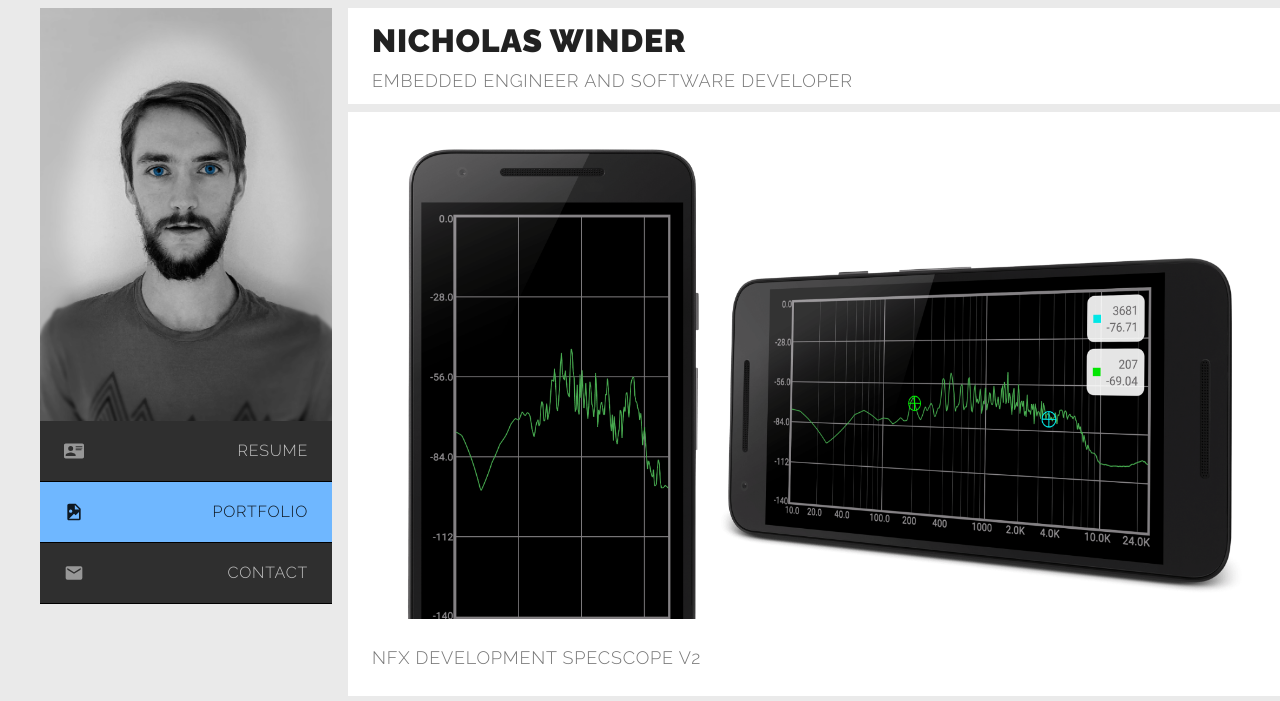
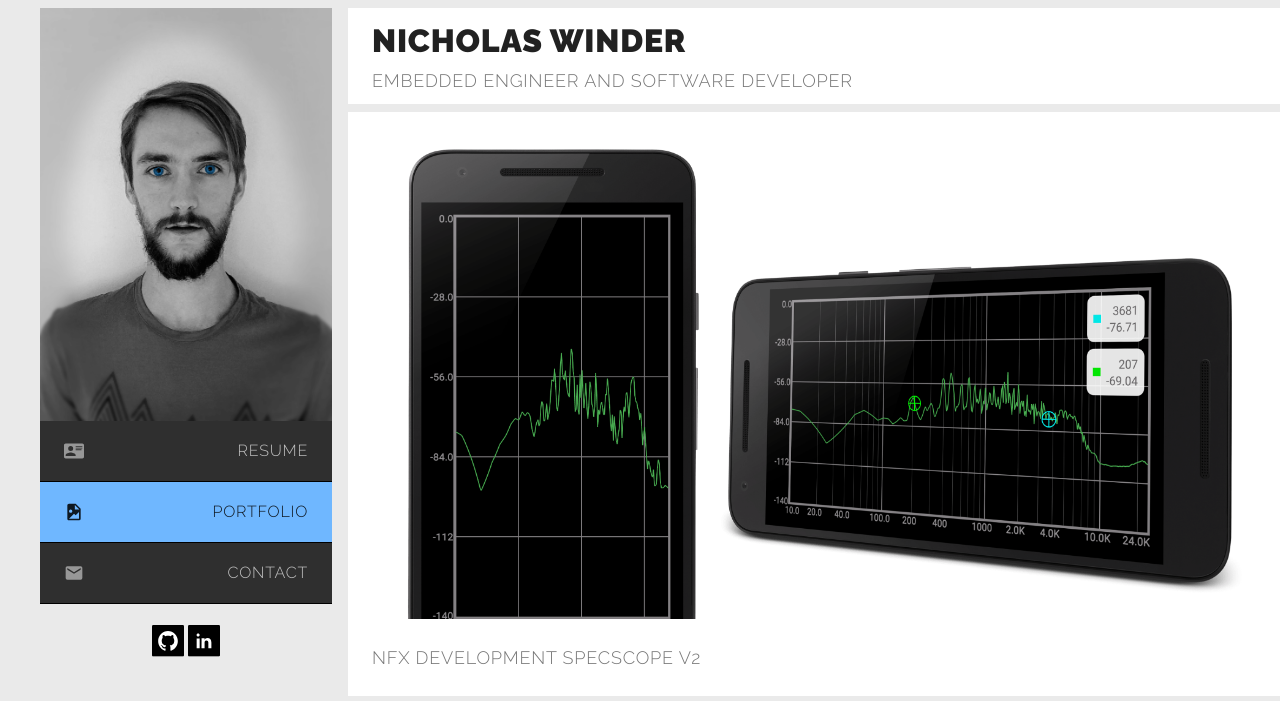
Before and after one commit to nickwinder/resume, a plain HTML site: page portfolio.html in a window 1280 px wide. Shown: the top 701 px of the page. Drawn offline with nearby package versions, Linux system fonts and the light colour scheme.

Commit message:
Added social media links

```diff
--- a/css/main.css
+++ b/css/main.css
@@ -269,6 +269,33 @@ a {
 
 .navigation-icon-svg-highlighted {
     fill: var(--primary-text-color);
+}
+
+.social {
+    position: relative;
+    height: 80px;
+}
+
+.social-links {
+    position: absolute;
+    top: 50%;
+    transform: translateY(-50%);
+    width: 100%;
+    text-align: center;
+}
+
+.social-links a {
+    position: relative;
+    display: inline-block;
+}
+
+.social-links a:after {
+    content: "";
+    position: absolute;
+    top: 0;
+    right: 0;
+    bottom: 0;
+    left: 0;
 }
 
 .main-content {
--- a/portfolio.html
+++ b/portfolio.html
@@ -43,7 +43,19 @@
                 </a>
             </li>
         </ul>
+
+        <div class="social">
+            <div class="social-links">
+                <a href="https://github.com/nfxdevelopment">
+                    <object type="image/svg+xml" data="img/github.svg">Github Icon</object>
+                </a>
+                <a href="https://www.linkedin.com/in/nicholas-winder-57a6a292/">
+                    <object type="image/svg+xml" data="img/linkedin.svg">LinkedIn Icon</object>
+                </a>
+            </div>
+        </div>
     </div>
+
     <div class="main-content">
         <div class="content-card">
             <h2 class="name">NICHOLAS WINDER</h2>
```
Also changed, not shown: contact.html (+11 -0 lines), resume.html (+11 -0 lines), img/github.svg (added), img/linkedin.svg (added), img/promoGraphicPDD.png (added).
